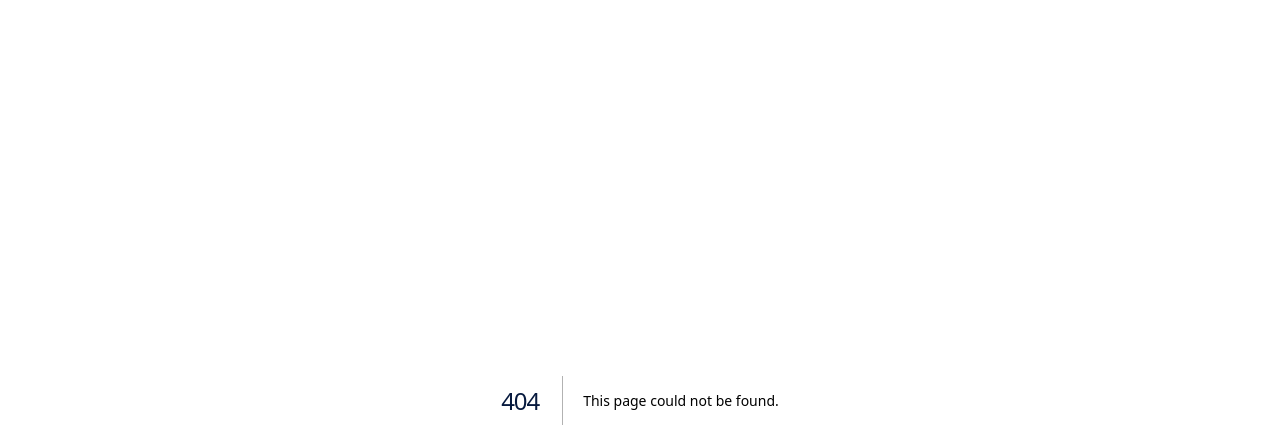
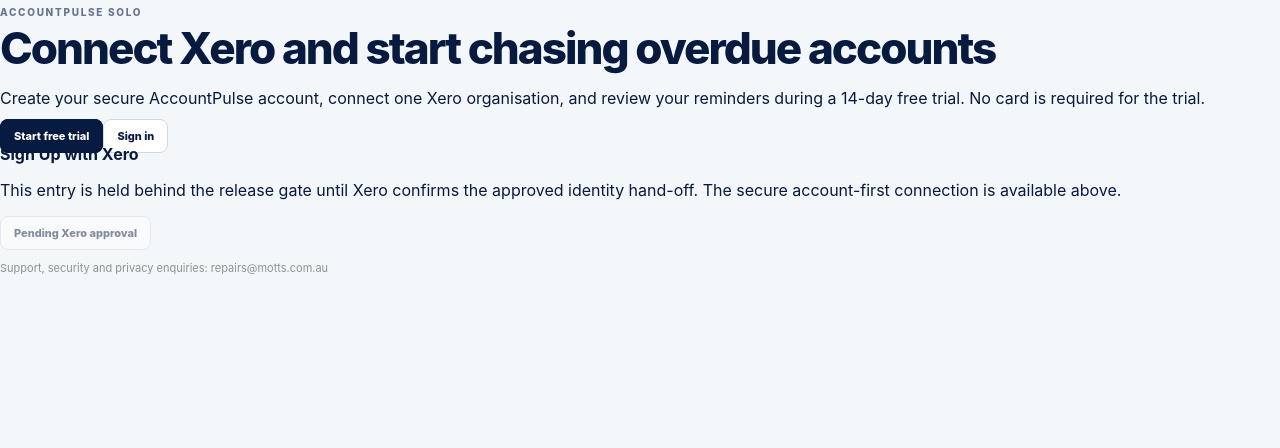
Before and after one commit to repairs-collab/xero, a Next.js app in the folder apps/web/: page /start in a window 1280 px wide. Before the commit this address had no page. Shown: the top 448 px of the page. Built offline with nearby package versions, Linux system fonts and the light colour scheme.

Commit message:
AccountPulse Solo commercial foundation (batch 5 2/5)

```diff
--- /dev/null
+++ b/apps/web/src/app/start/page.tsx
@@ -0,0 +1,42 @@
+import Link from 'next/link';
+
+export default function StartPage() {
+  return (
+    <main className="public-page">
+      <section className="public-card">
+        <span className="eyebrow">AccountPulse Solo</span>
+        <h1>Connect Xero and start chasing overdue accounts</h1>
+        <p>
+          Create your secure AccountPulse account, connect one Xero
+          organisation, and review your reminders during a 14-day free trial.
+          No card is required for the trial.
+        </p>
+        <div className="button-row">
+          <Link
+            href="/auth/login?mode=signup&returnTo=%2Fonboarding"
+            className="button button--primary"
+          >
+            Start free trial
+          </Link>
+          <Link href="/auth/login?returnTo=%2F" className="button">
+            Sign in
+          </Link>
+        </div>
+        <div className="callout">
+          <strong>Sign Up with Xero</strong>
+          <p>
+            This entry is held behind the release gate until Xero confirms the
+            approved identity hand-off. The secure account-first connection is
+            available above.
+          </p>
+          <button className="button" disabled>
+            Pending Xero approval
+          </button>
+        </div>
+        <p className="muted-copy">
+          Support, security and privacy enquiries: repairs@motts.com.au
+        </p>
+      </section>
+    </main>
+  );
+}
```
Also changed, not shown: 1 other file (tests, documents, lock files or other folders).
